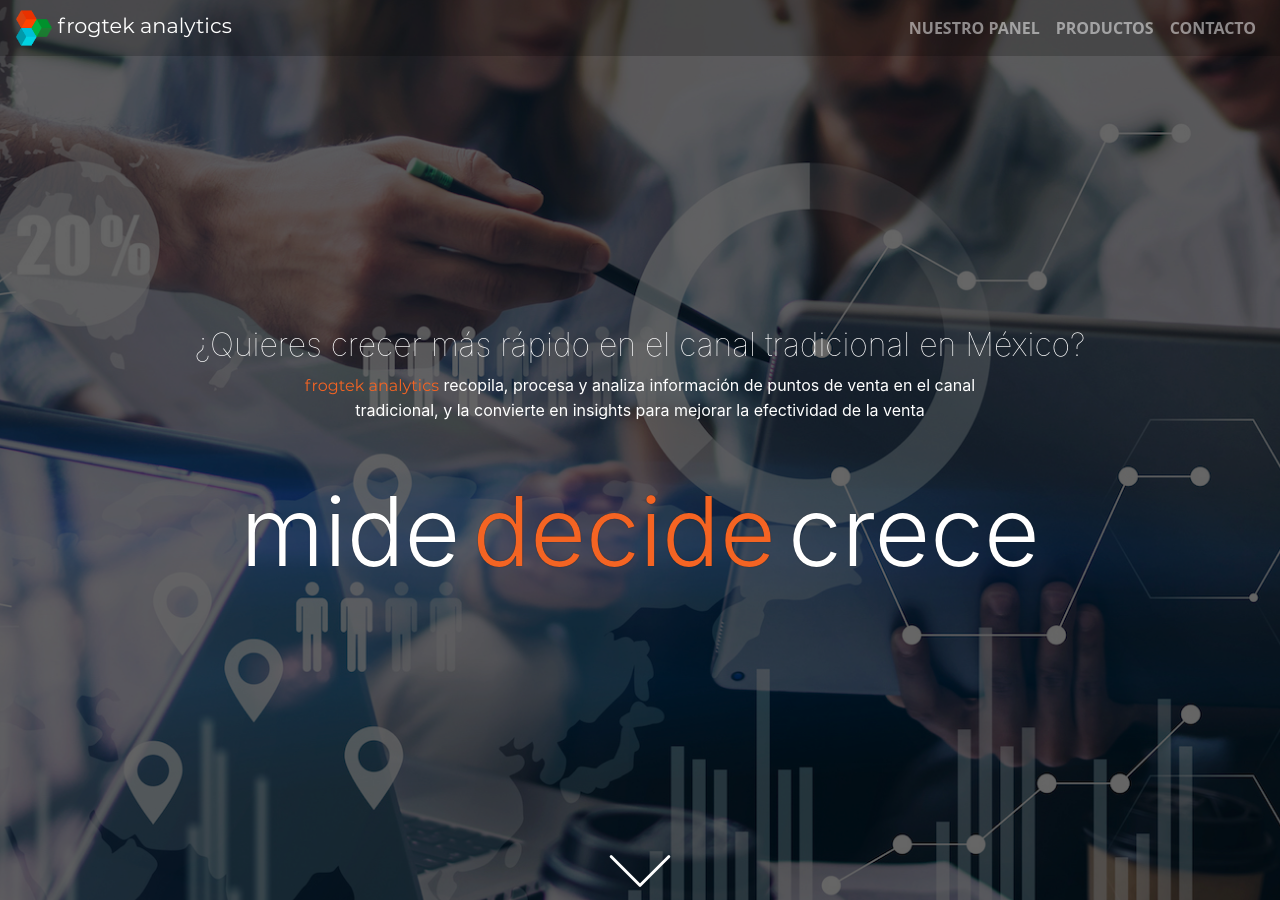
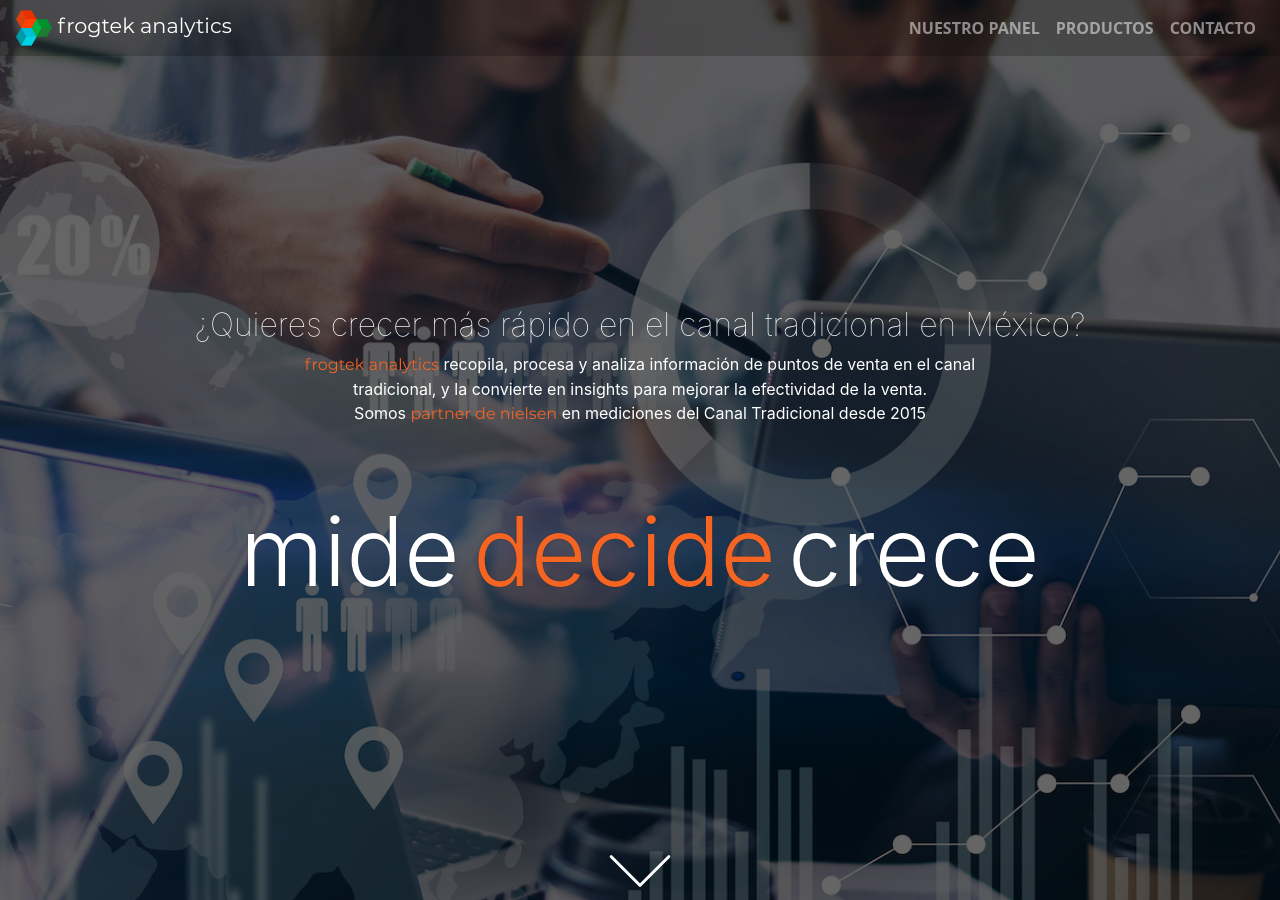
Before and after one commit to Frogtek/frogtek.github.io, a Jekyll site: the page built from analytics.md, in a window 1280 px wide and 900 px high. Built offline with Jekyll 4.4.1, drawn with Linux system fonts in a browser that asks for light colours; some of the changed text lies outside the part shown.

Commit message:
Add "frogtek as partner" to analytics page

```diff
--- a/_includes/analytics-cover.html
+++ b/_includes/analytics-cover.html
@@ -22,7 +22,9 @@
                         <div class="col col-md-8 text-center">
                             <span class="analytics-brand">Frogtek Analytics</span> recopila, procesa y analiza
                             información de puntos de venta en el canal tradicional, y la convierte en insights
-                            para mejorar la efectividad de la venta
+                            para mejorar la efectividad de la venta.<br/>
+                            Somos <span class="analytics-brand">partner de Nielsen</span> en mediciones del
+                            Canal Tradicional desde 2015</p>
                         </div>
                     </div>
 
--- a/_includes/analytics-gain.html
+++ b/_includes/analytics-gain.html
@@ -2,8 +2,11 @@
     <div class="row">
         <div class="col-12 col-md-6 bg-grow-graph"></div>
         <div class="col-12 col-md-6 p-1 p-md-5 text-center">
-            <h4 class="font-weight-light">Muchas grandes empresas ya se benefician de datos obtenidos de
-                <span class="analytics-brand">Frogtek Analytics</span></h4>
+            <h4 class="font-weight-light">
+                <p>Frogtek es partner de Nielsen en mediciones del Canal Tradicional desde 2015</p>
+                <p>Esta y otras grandes empresas ya se benefician de datos obtenidos de
+                    <span class="analytics-brand">Frogtek Analytics</span></p>
+            </h4>
             <p class="display-4">¡no te quedes atrás!</p>
             <ul class="text-left d-inline-block ">
                 <li>Aprende del mercado en tiempo real</li>
```
